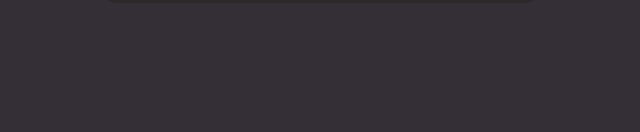
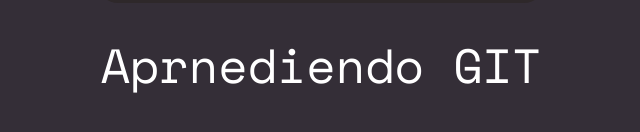
Before and after one commit to Juakoo2103/desafiogit_landing, a plain HTML site: page index.html in a window 1280 px wide. Shown: the part 578-710 px from the top of the page, without its empty margins (319-959 px from the left). Drawn offline with nearby package versions, Linux system fonts and the light colour scheme.

Commit message:
Agregando H1 al archivo index

```diff
--- a/index.html
+++ b/index.html
@@ -20,6 +20,7 @@
       <a href="https://github.com/" target="_blank">Click aquí para ir a GitHub!</a>
     </button>
   </div>
+  <h1>Aprnediendo GIT</h1>
 </body>
 
 </html>
```
